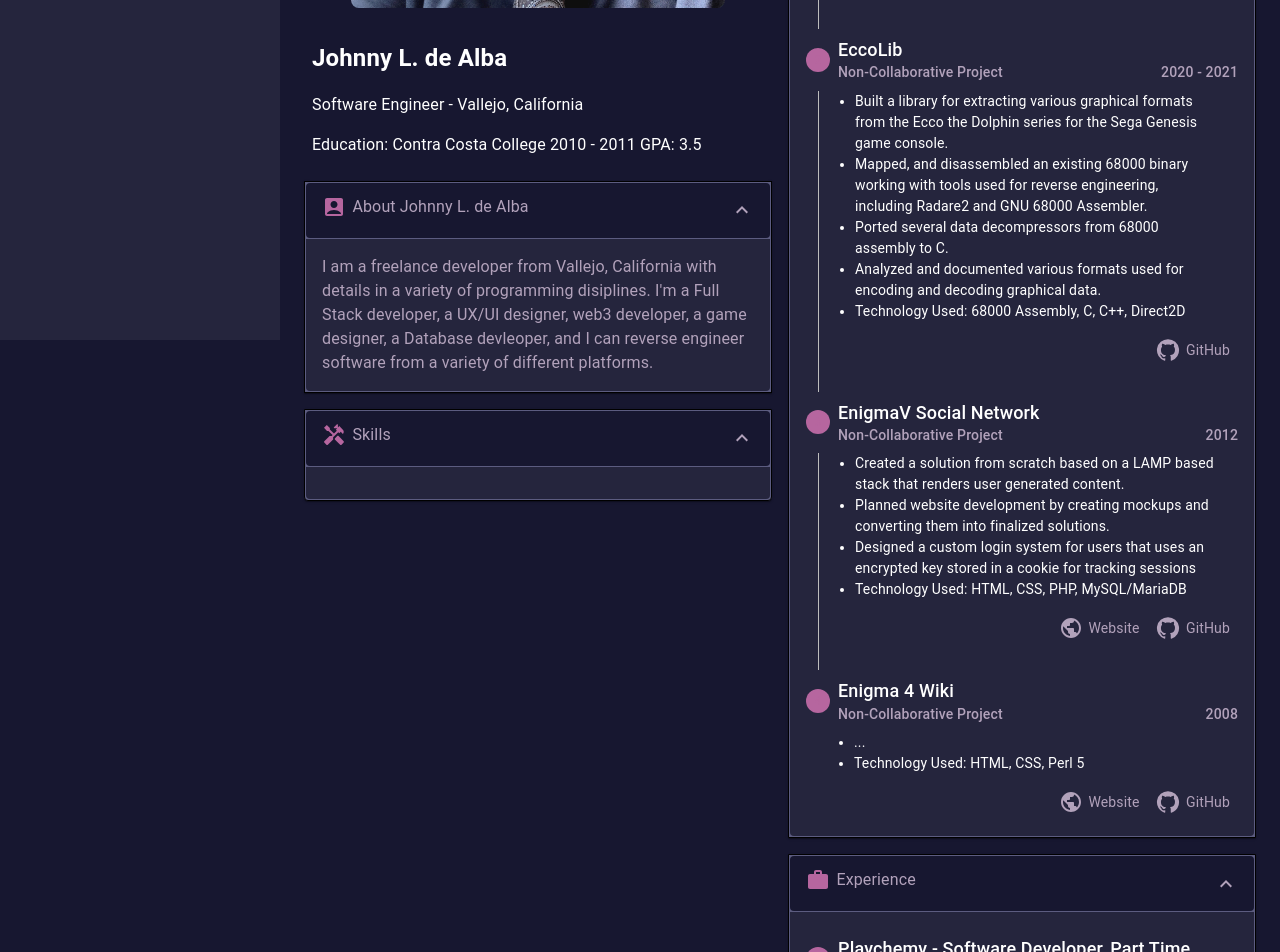
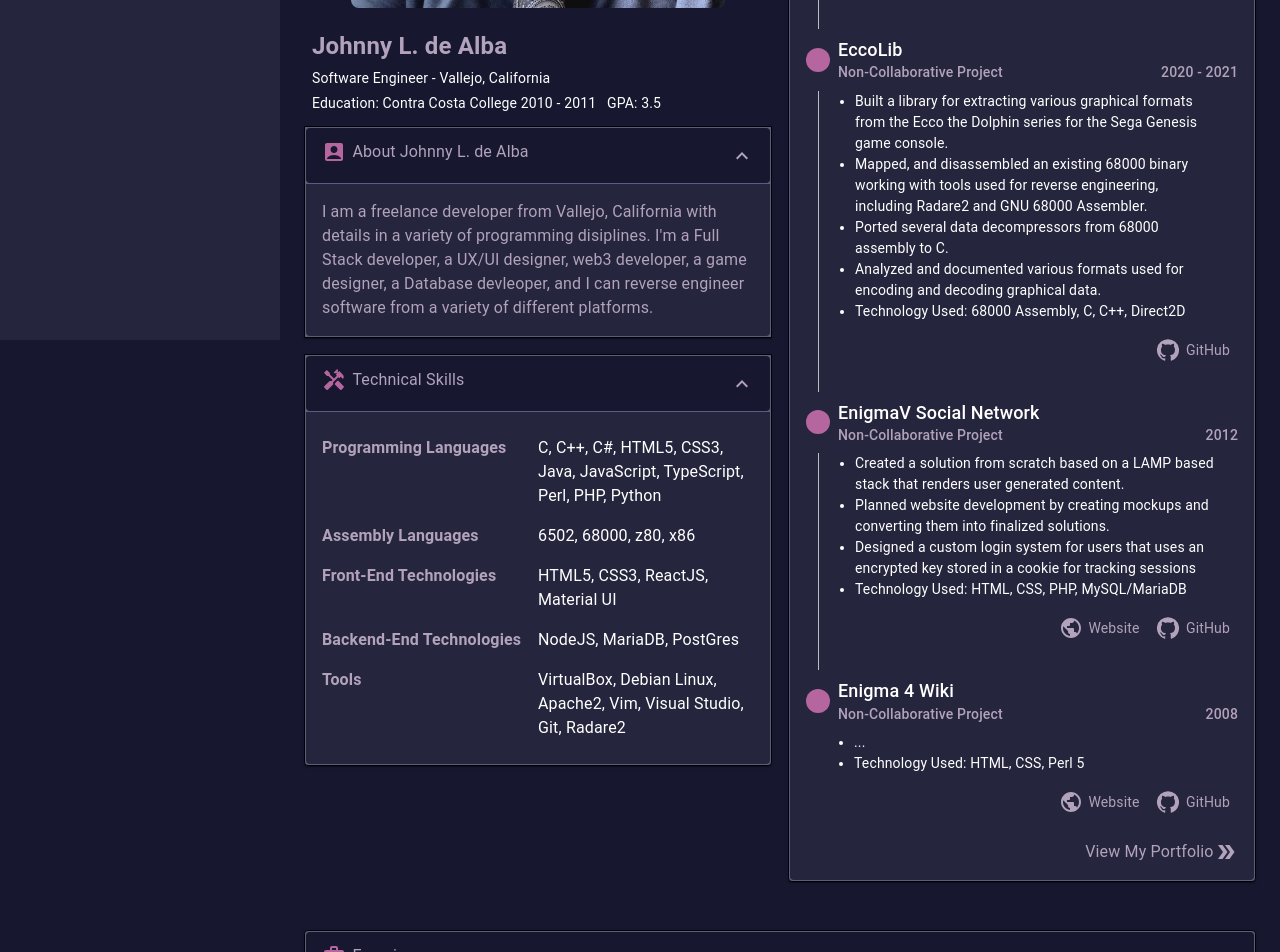
Before and after one commit to JohnnyLdeAlba/portfolio, a React (Create React App) app: page / in a window 1280 px wide. Shown: the part 460-1412 px from the top of the page. Built offline with nearby package versions, Linux system fonts and the light colour scheme.

Commit message:
Minor cleanup, added skills section.

```diff
--- a/src/com/Experience.tsx
+++ b/src/com/Experience.tsx
@@ -21,8 +21,8 @@
   date:string;
   location:string;
   details:Array<string>;
-  websiteURL:string | null
-  gitHubURL:string | null
+  websiteURL:string | null;
+  gitHubURL:string | null;
 
   constructor() {
 
@@ -52,7 +52,7 @@
   job.date = date;
   job.location = location;
   job.details = details;
-  job.websiteURL = websiteURL;
+  job.websiteURL = websiteURL
 
   return job;
 }
@@ -183,10 +183,13 @@
     content: {color: config.palette.text}
   };
 
-  const Company = styled(Box)({
+  const Company = styled('a')({
+    display: 'block',
     fontSize: '18px',
+    textDecoration: 'none',
     color: config.palette.text
   });
+
 
   const SubHeader = styled(Box)({
     display: 'flex',
@@ -205,7 +208,10 @@
         return (
           <Step key={index} active expanded sx={style.job}>
             <StepLabel>
-              <Company>{item.title}</Company>
+              { item.websiteURL ?
+                  <Company href={item.websiteURL}>{item.title}</Company> :
+                  <Company>{item.title}</Company>
+              }
               <SubHeader>
                 <Date>{item.date}</Date>
                 <Location>{item.location}</Location>
--- a/src/index.tsx
+++ b/src/index.tsx
@@ -40,6 +40,7 @@
 import HandymanIcon from '@mui/icons-material/Handyman';
 import BarChartIcon from '@mui/icons-material/BarChart';
 import WorkIcon from '@mui/icons-material/Work';
+import DoubleArrowIcon from '@mui/icons-material/DoubleArrow';
 
 import getConfig from './config';
 import {getController} from './context';
@@ -75,17 +76,30 @@
 
 function Headline() {
 
+  const config = getConfig();
+
   const Container = Box;
   const H1 = styled('h1')({
+    margin: '4px 0',
     fontSize: '24px',
-    fontWeight: 'bold'
+    fontWeight: 'bold',
+    color: config.palette.link
   });
+
+   const H2 = styled('h2')({
+    margin: '4px 0',
+    fontSize: '14px',
+    fontWeight: 'normal',
+    color: config.palette.text
+  });
+
+
 
   return (
     <Container sx={{padding: '8px', color: '#ffffff'}}>
       <H1>Johnny L. de Alba</H1>
-      <p>Software Engineer - Vallejo, California</p>
-      <p>Education: Contra Costa College 2010 - 2011 GPA: 3.5</p>
+      <H2>Software Engineer - Vallejo, California</H2>
+      <H2>Education: Contra Costa College 2010 - 2011 &nbsp; GPA: 3.5</H2>
     </Container>
   );
 }
@@ -229,19 +243,6 @@
         <GalleryItem><MiniCard /></GalleryItem>
       </Container>
   );
-
-/*
-  return (
-    <Card
-      icon={<FlashOnIcon />}
-      title={title}>
-      <Container>
-        <GalleryItem><MiniCard /></GalleryItem>
-      </Container>
-    </Card>
-  );
-*/
-
 }
 
 function ColumnLayout(props:{children?:React.ReactNode}) {
@@ -250,7 +251,6 @@
 
     display: 'flex',
     flexDirection: 'column',
-    margin: 0,
     padding: '16px',
     maxWidth: '1200px',
 
@@ -376,6 +376,61 @@
   );
 }
 
+class t_item {
+  caption:string;
+  content:string;
+
+  constructor() {
+    this.caption = '';
+    this.content = ''
+  }
+}
+
+function createItem(
+  caption:string,
+  content:string
+){
+  const item = new t_item();
+  item.caption = caption;
+  item.content = content;
+  return item;
+}
+
+function Skills(props:{list:Array<t_item>}) {
+
+  const config = getConfig();
+
+  const ColumnLayout = styled(Box)({
+    display: 'flex',
+    flexDirection: 'row',
+    flexWrap: 'wrap'
+  });
+
+  const Column = styled(Box)({
+    margin: '8px 0',
+    width: '50%',
+    color: config.palette.text
+  });
+
+  const Caption = styled(Box)({
+    fontSize: '16px',
+    fontWeight: 'bold',
+    color: config.palette.link
+  });
+
+  return (
+    <ColumnLayout>
+      { props.list.map((item, index) => {
+
+        return (<>
+          <Column><Caption>{item.caption}</Caption></Column>
+          <Column>{item.content}</Column>
+        </>);
+      }) }
+    </ColumnLayout>
+  );
+}
+
 function Index() {
 
   const config = getConfig();
@@ -467,7 +522,55 @@
     )
   ];
 
+  const skillList = [
+    createItem(
+      "Programming Languages",
+      "C, C++, C#, HTML5, CSS3, Java, JavaScript, TypeScript, Perl, PHP, Python"
+    ),
 
+    createItem(
+      "Assembly Languages",
+      "6502, 68000, z80, x86"
+    ),
+
+    createItem(
+      "Front-End Technologies",
+      "HTML5, CSS3, ReactJS, Material UI"
+    ),
+
+    createItem(
+      "Backend-End Technologies",
+      "NodeJS, MariaDB, PostGres"
+    ),
+
+    createItem(
+      "Tools",
+      "VirtualBox, Debian Linux, Apache2, Vim, Visual Studio, Git, Radare2"
+    ),
+  ];
+
+  const Link = styled('a')({
+    display: 'flex',
+    flexDirection: 'row',
+    justifyContent: 'right',
+    marginTop: '20px',
+    fontSize: '16px',
+    color: config.palette.link,
+
+    ':link': {
+      color: config.palette.link,
+      textDecoration: 'none'
+    },
+
+    ':visited': {
+      color: config.palette.link,
+      textDecoration: 'none'
+     }
+  });
+
+  const LinkCaption = styled(Box)({
+    marginRight: '0.4px'
+  });
 
   return (
     <Layout>
@@ -475,23 +578,29 @@
         <Column>
           <ProfilePhoto />
           <Headline />
-         <Card icon={<AccountBoxIcon />} title="About Johnny L. de Alba">
+          <Card icon={<AccountBoxIcon />} title="About Johnny L. de Alba">
 
 I am a freelance developer from Vallejo, California with details in a variety of programming disiplines. I'm a Full Stack developer, a UX/UI designer, web3 developer, a game designer, a Database devleoper, and I can reverse engineer software from a variety of different platforms.
 
-         </Card>
-         <Card icon={<HandymanIcon />} title="Skills" />
+          </Card>
+          <Card icon={<HandymanIcon />} title="Technical Skills">
+            <Skills list={skillList} />
+          </Card>
+
         </Column>
         <Column>
           <Card icon={<BarChartIcon />} title="Featured Projects">
             <WorkHistory list={projectHistory} />
-          </Card>
-          <Card icon={<WorkIcon />} title="Experience">
-            <WorkHistory list={list} />
+            <Link href=""><LinkCaption>View My Portfolio</LinkCaption><DoubleArrowIcon /></Link>
           </Card>
         </Column>
       </ColumnLayout>
-        <Project title="Project Name" previewImage="profile-photo.jpg" />
+      <RowLayout>
+        <Card icon={<WorkIcon />} title="Experience">
+          <WorkHistory list={list} />
+        </Card>
+      </RowLayout>
+      { /* <Project title="Project Name" previewImage="profile-photo.jpg" /> */ }
     </Layout>
   );
 }
```
Also changed, not shown: 2 other files (tests, documents, lock files or other folders).
